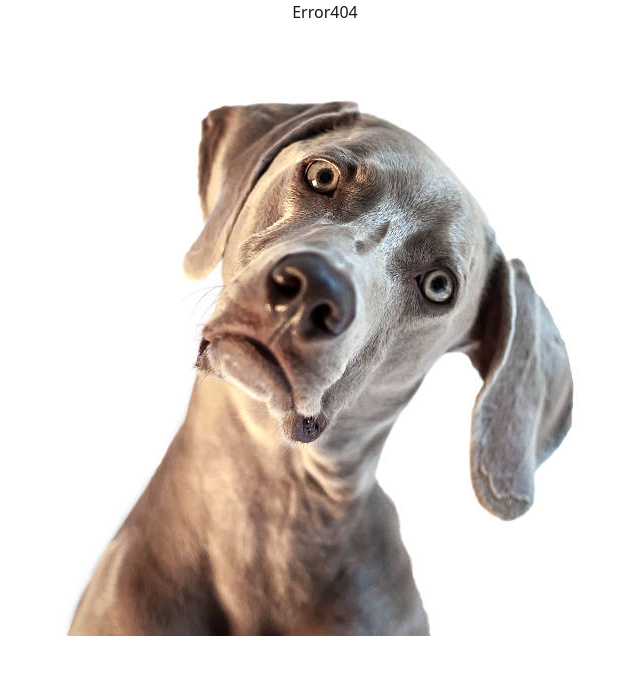
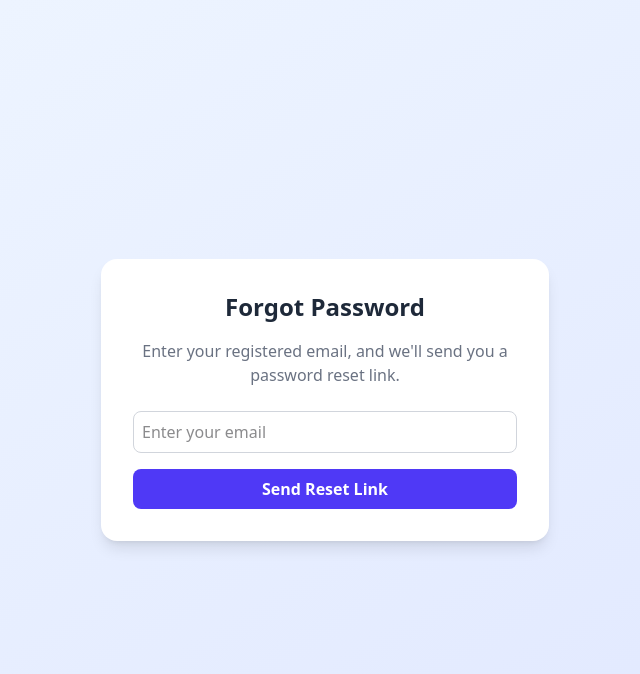
Before and after one commit to SadgeRaf/WarmPAWS, a React (Vite) app: page /forgot in a window 1280 px wide. Shown: the top 674 px of the page, without its empty margins (315-955 px from the left). Built offline with nearby package versions, Linux system fonts and the light colour scheme; no server answers.

Commit message:
added forgot password functionality

```diff
--- a/src/Provider/AuthProvider.jsx
+++ b/src/Provider/AuthProvider.jsx
@@ -1,5 +1,5 @@
 import React, { createContext, useEffect, useState } from 'react';
-import { createUserWithEmailAndPassword, getAuth, GoogleAuthProvider, onAuthStateChanged, signInWithEmailAndPassword, signInWithPopup, signOut, updateProfile } from "firebase/auth";
+import { createUserWithEmailAndPassword, getAuth, GoogleAuthProvider, onAuthStateChanged, sendPasswordResetEmail, signInWithEmailAndPassword, signInWithPopup, signOut, updateProfile } from "firebase/auth";
 import app from '../firebase/firebase.config'
 
 export const AuthContext = createContext();
@@ -12,6 +12,10 @@ const AuthProvider = ({children}) => {
 
     const googleSignUp = () => {
       return signInWithPopup(auth,googleProvider);
+    }
+
+    const resetPassword = (email) => {
+      return sendPasswordResetEmail(auth,email);
     }
 
     const createUser = (email, password) => {
@@ -52,6 +56,7 @@ const AuthProvider = ({children}) => {
         setLoading,
         updateUser,
         googleSignUp,
+        resetPassword,
     }
     return <AuthContext.Provider value={authData}>{children}</AuthContext.Provider>
 };
--- a/src/pages/Login.jsx
+++ b/src/pages/Login.jsx
@@ -42,6 +42,10 @@ const Login = () => {
     e.preventDefault();
     setShowPassword(!showPassword);
   }
+
+  const handlePasswordReset = () => {
+    navigate("/forgot");
+  }
   return (
     <div className="min-h-screen flex items-center justify-center bg-gradient-to-br from-gray-100 to-gray-200">
       <div className="bg-white shadow-xl rounded-2xl w-full max-w-sm p-8 border border-gray-200">
@@ -80,9 +84,9 @@ const Login = () => {
           </div>
 
           <div className="flex justify-between items-center">
-            <a href="#" className="text-blue-500 text-sm hover:underline">
+            <button onClick={handlePasswordReset} className="text-blue-500 text-sm hover:underline">
               Forgot Password?
-            </a>
+            </button>
           </div>
 
           <button type='submit' className="btn btn-neutral w-full mt-2">Login</button>
--- /dev/null
+++ b/src/pages/forgot.jsx
@@ -0,0 +1,51 @@
+import React, { use } from "react";
+import { AuthContext } from "../Provider/AuthProvider";
+import { toast } from "react-toastify";
+
+const ForgotPassword = () => {
+  const { resetPassword } = use(AuthContext);
+
+  const handleReset = (e) => {
+    e.preventDefault();
+    const email = e.target.email.value
+    resetPassword(email)
+      .then(() => {
+        toast.success("Password reset email sent! Check your inbox.");
+        e.target.reset();
+      })
+      .catch((error) => {
+        toast.error(error.message);
+      });
+  };
+
+  return (
+    <div className="flex justify-center items-center min-h-screen bg-gradient-to-br from-blue-50 to-indigo-100">
+      <div className="bg-white shadow-lg rounded-2xl p-8 w-full max-w-md">
+        <h2 className="text-2xl font-semibold text-center mb-4 text-gray-800">
+          Forgot Password
+        </h2>
+        <p className="text-gray-500 text-center mb-6">
+          Enter your registered email, and we'll send you a password reset link.
+        </p>
+
+        <form onSubmit={handleReset} className="space-y-4">
+          <input
+            type="email"
+            placeholder="Enter your email"
+            className="w-full border border-gray-300 rounded-lg p-2 focus:outline-none focus:ring-2 focus:ring-indigo-400"
+            name="email"
+            required
+          />
+
+          <button
+            type="submit"
+            className="w-full bg-indigo-600 text-white py-2 rounded-lg font-semibold hover:bg-indigo-700 transition-all">
+            Send Reset Link
+          </button>
+        </form>
+      </div>
+    </div>
+  );
+};
+
+export default ForgotPassword;
```
Also changed, not shown: src/Routes/Routes.jsx (+9 -2 lines).
